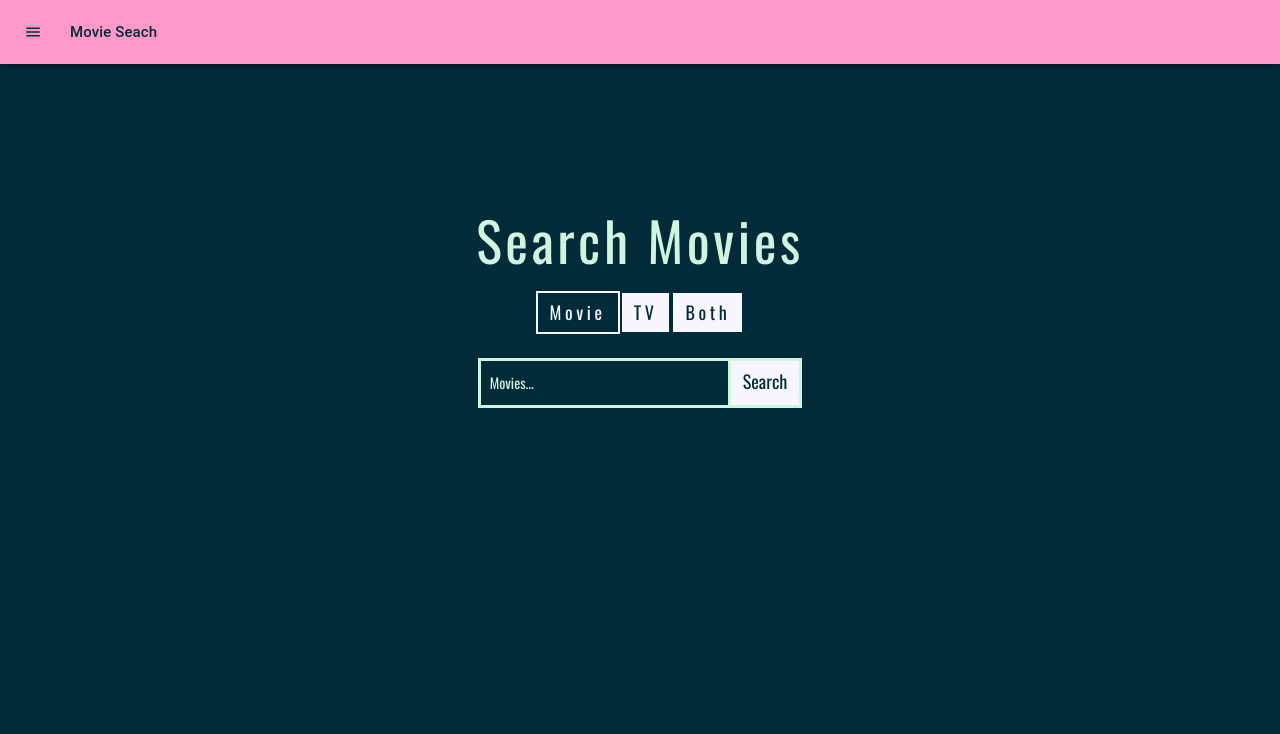
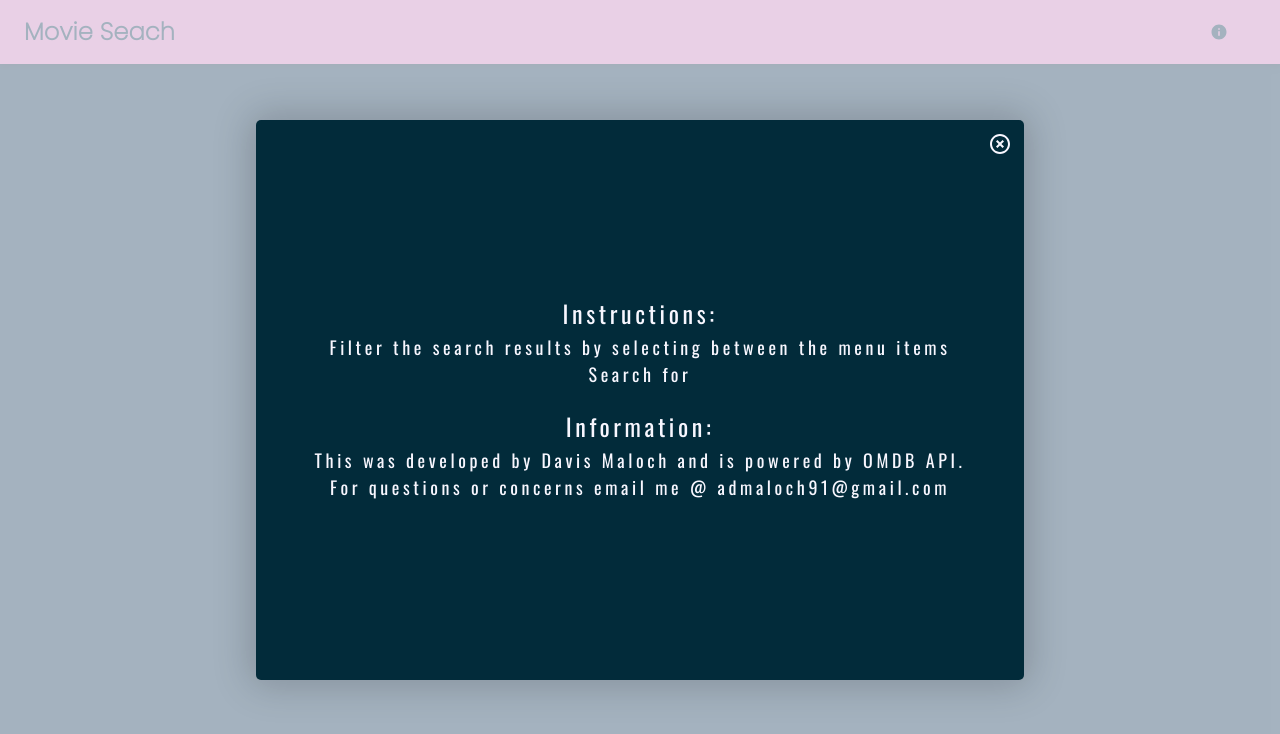
Before and after one commit to admaloch/react-movie-search, a React (Vite) app: page / in a window 1280 px wide. Both pictures are taken after a click on the button "menu". Shown: the top 734 px of the page. Built offline with nearby package versions, Linux system fonts and the light colour scheme; no server answers.

Commit message:
added nav modal

```diff
--- a/index.html
+++ b/index.html
@@ -1,15 +1,23 @@
 <!doctype html>
 <html lang="en">
+
 <head>
   <meta charset="UTF-8" />
   <link rel="icon" type="image/svg+xml" href="/vite.svg" />
+  <link rel="preconnect" href="https://fonts.googleapis.com">
+  <link rel="preconnect" href="https://fonts.gstatic.com" crossorigin>
+  <link
+    href="https://fonts.googleapis.com/css2?family=Inter:wght@400;500;600;700;800&family=Poppins:wght@200&display=swap"
+    rel="stylesheet">
   <meta name="viewport" content="width=device-width, initial-scale=1.0" />
   <title>Vite + React</title>
 </head>
+
 <body>
 
   <div id="root"></div>
   <div id="portal"></div>
   <script type="module" src="/src/main.jsx"></script>
 </body>
+
 </html>
--- /dev/null
+++ b/src/components/Navbar/InfoModal.jsx
@@ -0,0 +1,32 @@
+import React from 'react'
+import Modal from '../UI/Modal'
+import HighlightOffIcon from '@mui/icons-material/HighlightOff';
+
+
+export default function InfoModal({ open, closeModal }) {
+
+    return (
+        <Modal
+            closeModal={closeModal}
+            open={open}
+        >
+            <div className="nav-modal-container">
+                <HighlightOffIcon
+                    onClick={closeModal}
+                    sx={{
+                        position: 'absolute',
+                        top: '1rem',
+                        right: '1rem',
+                        fontSize: '2rem',
+                        cursor: 'pointer',
+                    }} />
+                <h3>Instructions:</h3>
+                <p>Filter the search results by selecting between the menu items</p>
+                <p>Search for </p>
+                <h4>Information:</h4>
+                <p>This was developed by Davis Maloch and is powered by OMDB API.</p>
+                <p>For questions or concerns email me @ admaloch91@gmail.com </p>
+            </div>
+        </Modal>
+    )
+}
--- /dev/null
+++ b/src/components/Navbar/MainNav.jsx
@@ -0,0 +1,41 @@
+import AppBar from '@mui/material/AppBar';
+import Box from '@mui/material/Box';
+import Toolbar from '@mui/material/Toolbar';
+import Typography from '@mui/material/Typography';
+import IconButton from '@mui/material/IconButton';
+import InfoIcon from '@mui/icons-material/Info';
+
+
+
+export default function MainNav({ openModal }) {
+    return (
+
+        <Box sx={{ flexGrow: 1 }}>
+            <AppBar sx={{ backgroundColor: 'var(--color1)' }} position="static">
+                <Toolbar>
+
+                    <Typography variant="h6" component="div"
+                        sx={{
+                            flexGrow: 1,
+                            color: 'var(--mainBackground)',
+                            fontFamily: 'Poppins',
+                            fontSize: '2rem',
+                            fontWeight: '800',
+                        }}>
+                        Movie Seach
+                    </Typography>
+                    <IconButton
+                        onClick={openModal}
+                        size="large"
+                        edge="start"
+                        color="inherit"
+                        aria-label="menu"
+                        sx={{ mr: 2, color: 'var(--mainBackground)' }}
+                    >
+                        <InfoIcon />
+                    </IconButton>
+                </Toolbar>
+            </AppBar>
+        </Box>
+    );
+}
--- /dev/null
+++ b/src/components/Navbar/Navbar.css
@@ -0,0 +1,22 @@
+.nav-modal-container {
+    /* padding: 10rem; */
+    width: 100%;
+    height: 100%;
+    display: flex;
+    flex-direction: column;
+    justify-content: center;
+    align-items: center;
+
+    /* overflow-y: scroll; */
+  }
+.nav-modal-container h3 {
+font-size: 2rem;
+text-align: center;
+  }
+.nav-modal-container h4 {
+    margin-top: 2rem;
+font-size: 2rem;
+  }
+.nav-modal-container p {
+font-size: 1.5rem;
+  }
--- a/src/components/Navbar/Navbar.jsx
+++ b/src/components/Navbar/Navbar.jsx
@@ -1,33 +1,24 @@
-import AppBar from '@mui/material/AppBar';
-import Box from '@mui/material/Box';
-import Toolbar from '@mui/material/Toolbar';
-import Typography from '@mui/material/Typography';
-import Button from '@mui/material/Button';
-import IconButton from '@mui/material/IconButton';
-import MenuIcon from '@mui/icons-material/Menu';
+import { useState } from "react";
+import InfoModal from "./InfoModal";
+import MainNav from "./MainNav";
+import './Navbar.css'
 
 
 
 export default function Navbar() {
+    const [isModalOpen, setIsModalOpen] = useState(false)
+
+    const closeModal = () => setIsModalOpen(false)
+    const openModal = () => setIsModalOpen(true)
+
     return (
-        <Box sx={{ flexGrow: 1 }}>
-            <AppBar sx={{backgroundColor: 'var(--color1)'}} position="static">
-                <Toolbar>
-                    <IconButton
-                        size="large"
-                        edge="start"
-                        color="inherit"
-                        aria-label="menu"
-                        sx={{ mr: 2, color: 'var(--mainBackground)' }}
-                    >
-                        <MenuIcon />
-                    </IconButton>
-                    <Typography variant="h6" component="div" sx={{ flexGrow: 1, color: 'var(--mainBackground)' }}>
-                        Movie Seach
-                    </Typography>
+        <>
+            <MainNav openModal={openModal}/>
+            <InfoModal
+            closeModal={closeModal}
+            open={isModalOpen}
+            />
+        </>
 
-                </Toolbar>
-            </AppBar>
-        </Box>
     );
 }
```
Also changed, not shown: package.json (+6 -1 lines), src/App.jsx (+5 -2 lines), 1 other file (tests, documents, lock files or other folders). Lines whose indentation alone changed are shown as unchanged.
